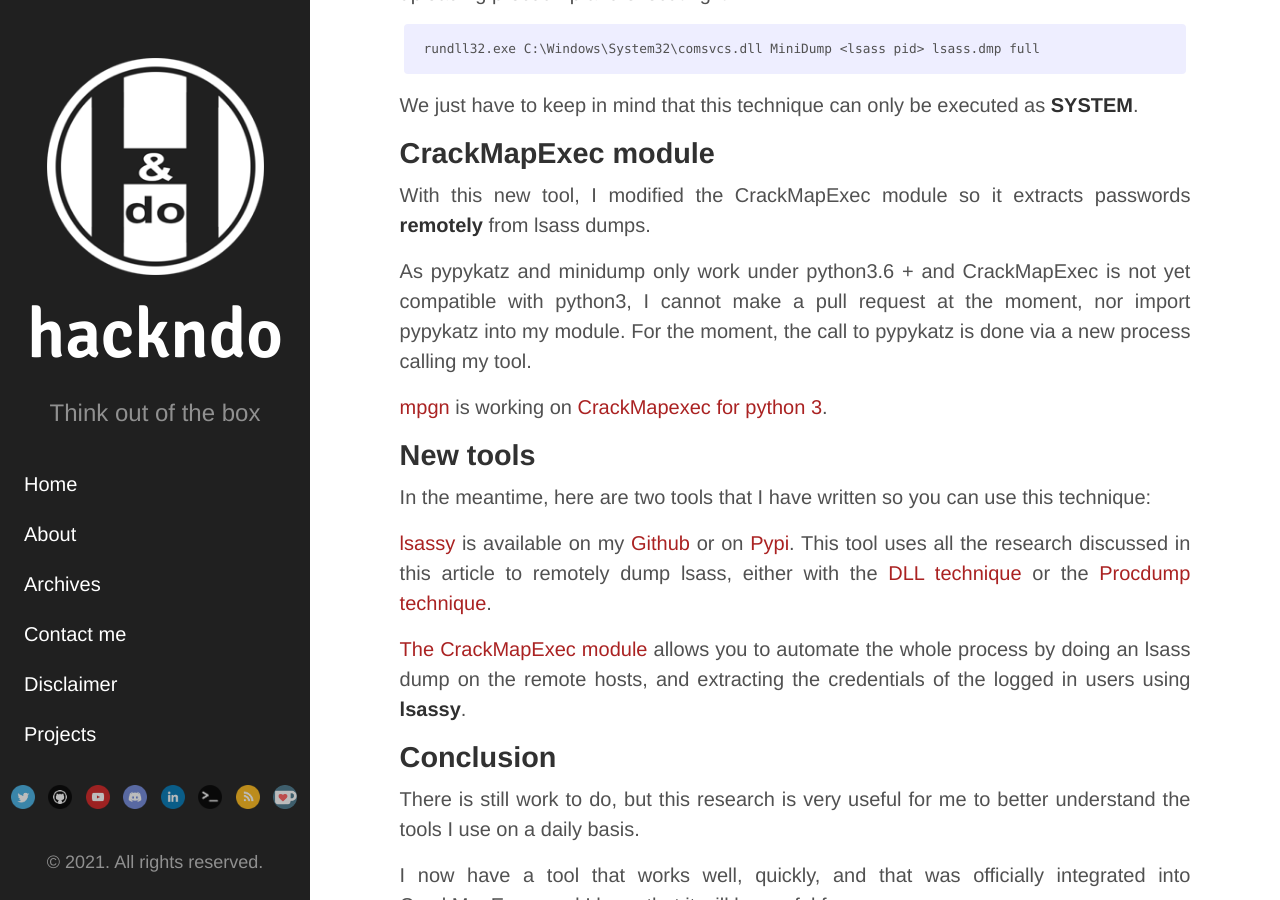
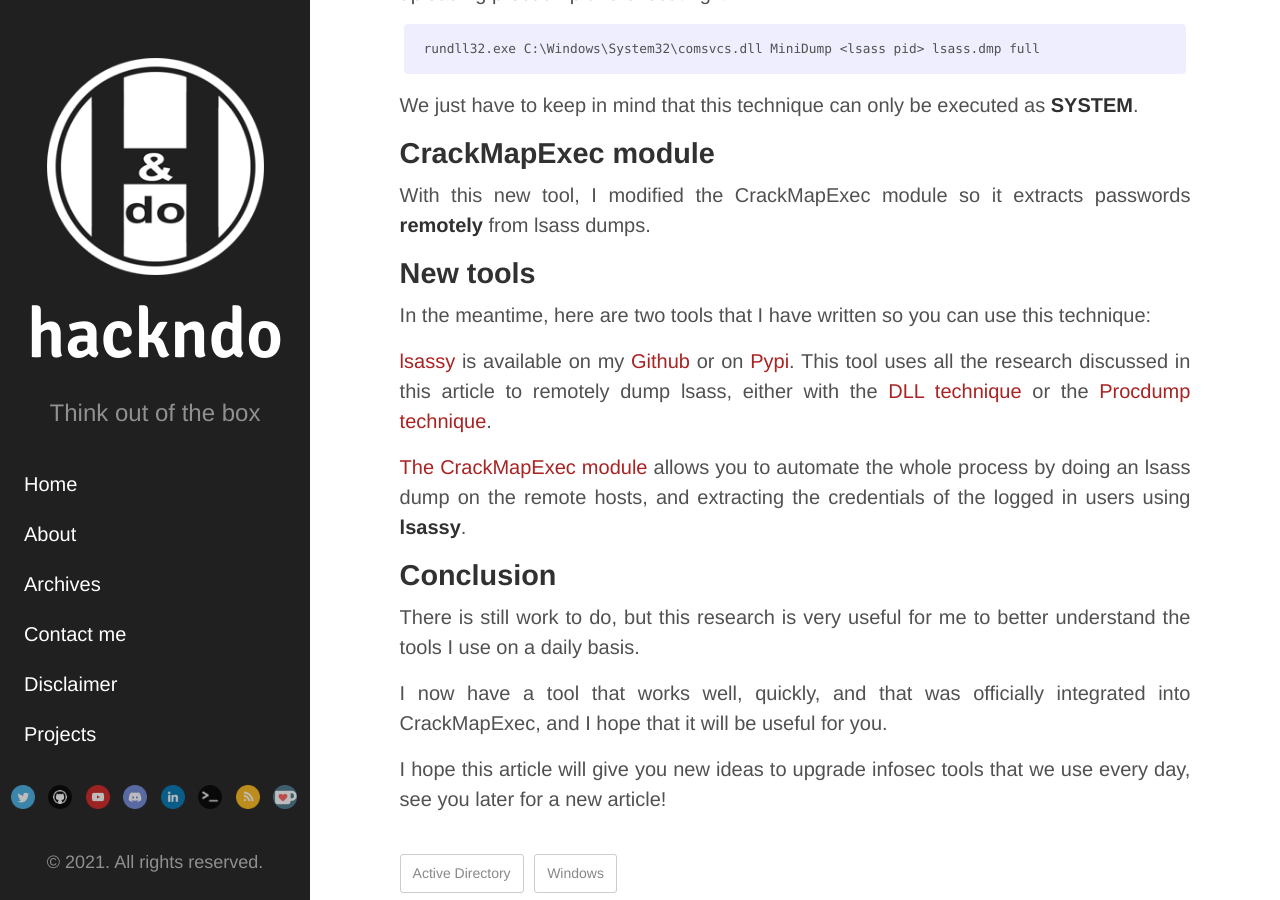
Before and after one commit to Hackndo/en.hackndo.github.io, a Jekyll site: the page built from _posts/2019-11-29-remote-lass-dump-passwords.md, in a window 1280 px wide and 900 px high, scrolled down 13701 px. Built offline with Jekyll 4.4.1, drawn with Linux system fonts in a browser that asks for light colours; comment, search, counter and statistics services are not loaded; some of the changed text lies outside the part shown.

Commit message:
Update lsass article

```diff
--- a/_posts/2019-11-29-remote-lass-dump-passwords.md
+++ b/_posts/2019-11-29-remote-lass-dump-passwords.md
@@ -415,10 +415,6 @@
 
 With this new tool, I modified the CrackMapExec module so it extracts passwords **remotely** from lsass dumps.
 
-As pypykatz and minidump only work under python3.6 + and CrackMapExec is not yet compatible with python3, I cannot make a pull request at the moment, nor import pypykatz into my module. For the moment, the call to pypykatz is done via a new process calling my tool.
-
-[mpgn](https://twitter.com/mpgn_x64) is working on [CrackMapexec for python 3](https://github.com/byt3bl33d3r/CrackMapExec/pull/323).
-
 ## New tools
 
 In the meantime, here are two tools that I have written so you can use this technique:
```
